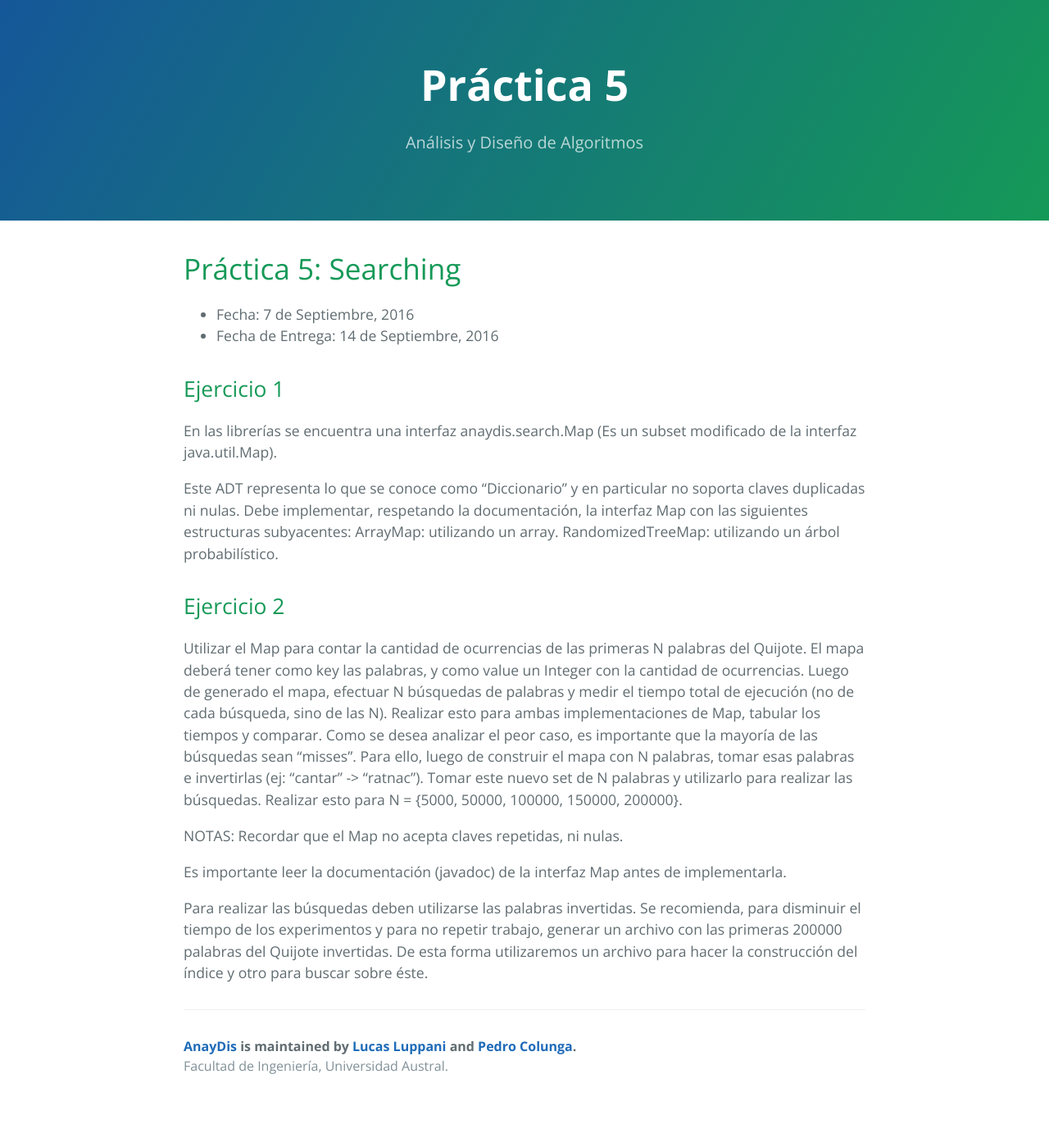
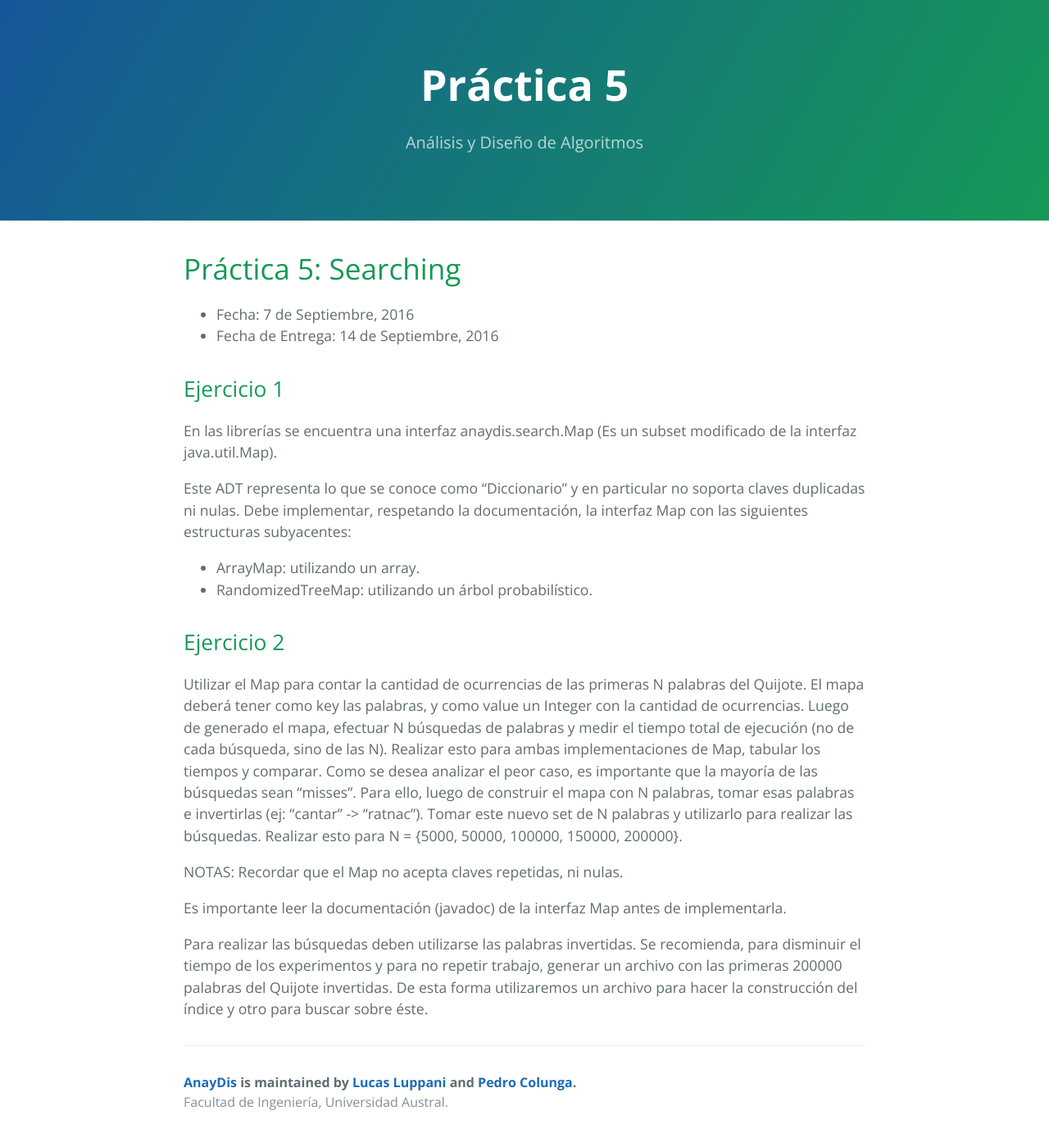
Before and after one commit to FacultadDeIngenieria/anaydis, a Jekyll site: the page built from practice/tp5.md, in a window 1280 px wide. Shown: the whole page at 82% size. Built offline with Jekyll 4.4.1, drawn with Linux system fonts in a browser that asks for light colours; before the commit the page ends 1344 px from its top, so only the background shows below that; part of the change alters nothing that is shown.

Commit message:
Fix in tp5.

```diff
--- a/practice/tp5.md
+++ b/practice/tp5.md
@@ -15,8 +15,9 @@ En las librerías se encuentra una interfaz anaydis.search.Map (Es un subset mod
 
 Este ADT representa lo que se conoce como “Diccionario” y en particular no soporta claves duplicadas ni nulas.
 Debe implementar, respetando la documentación, la interfaz Map con las siguientes estructuras subyacentes:
-ArrayMap: utilizando un array.
-RandomizedTreeMap: utilizando un árbol probabilístico.
+
+* ArrayMap: utilizando un array.
+* RandomizedTreeMap: utilizando un árbol probabilístico.
 
 ## Ejercicio 2
 
```
